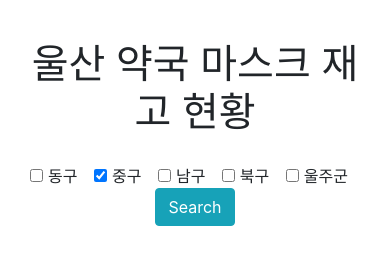
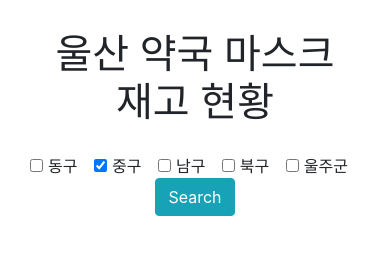
Before and after one commit to sml1122/Ulsan-Mask-Information, a Django app: page / in a window 390 px wide. Shown: the top 253 px of the page. Run offline with Django 3.2, Linux system fonts and the light colour scheme; some libraries are stand-ins or nearby versions.

Commit message:
modefied inforwindow

```diff
--- a/UlsanMaskStock/settings.py
+++ b/UlsanMaskStock/settings.py
@@ -23,8 +23,8 @@ BASE_DIR = os.path.dirname(os.path.dirname(os.path.abspath(__file__)))
 SECRET_KEY = 'cqefc_*bgy&wa0k9!_9h!&1vf(l+_fklmpqj*oo#vca26u)wno'
 
 # SECURITY WARNING: don't run with debug turned on in production!
-DEBUG = True
-# DEBUG = False
+# DEBUG = True
+DEBUG = False
 
 ALLOWED_HOSTS = ['127.0.0.1', '.pythonanywhere.com']
 
--- a/templates/index.html
+++ b/templates/index.html
@@ -32,8 +32,8 @@
 
     <div class="col-md-12" style="padding: 0">
         <div class="row" style="margin: 0">
-            <div class="col-md-12" id="title_col" style="width:100vw;height:20vh;">
-                <h1 style="text-align: center; padding-top: 40px;padding-bottom: 20px;">울산 약국 마스크 재고 현황</h1>
+            <div class="col-md-12" id="title_col" style="width:100vw;height:25vh;">
+                <h1 style="text-align: center; padding-top: 30px;padding-bottom: 20px;">울산 약국 마스크<br>재고 현황</h1>
                 <div style="text-align: center">
                     <div class="form-check-inline">
                       <label class="form-check-label">
@@ -67,7 +67,7 @@
             </div>
         </div>
         <div class="row" style="margin: 0">
-            <div class="col-md-12" id="map" style="width:100vw;height:80vh;">
+            <div class="col-md-12" id="map" style="width:100vw;height:75vh;">
 
             </div>
         </div>
```
Also changed, not shown: 2 other files.
